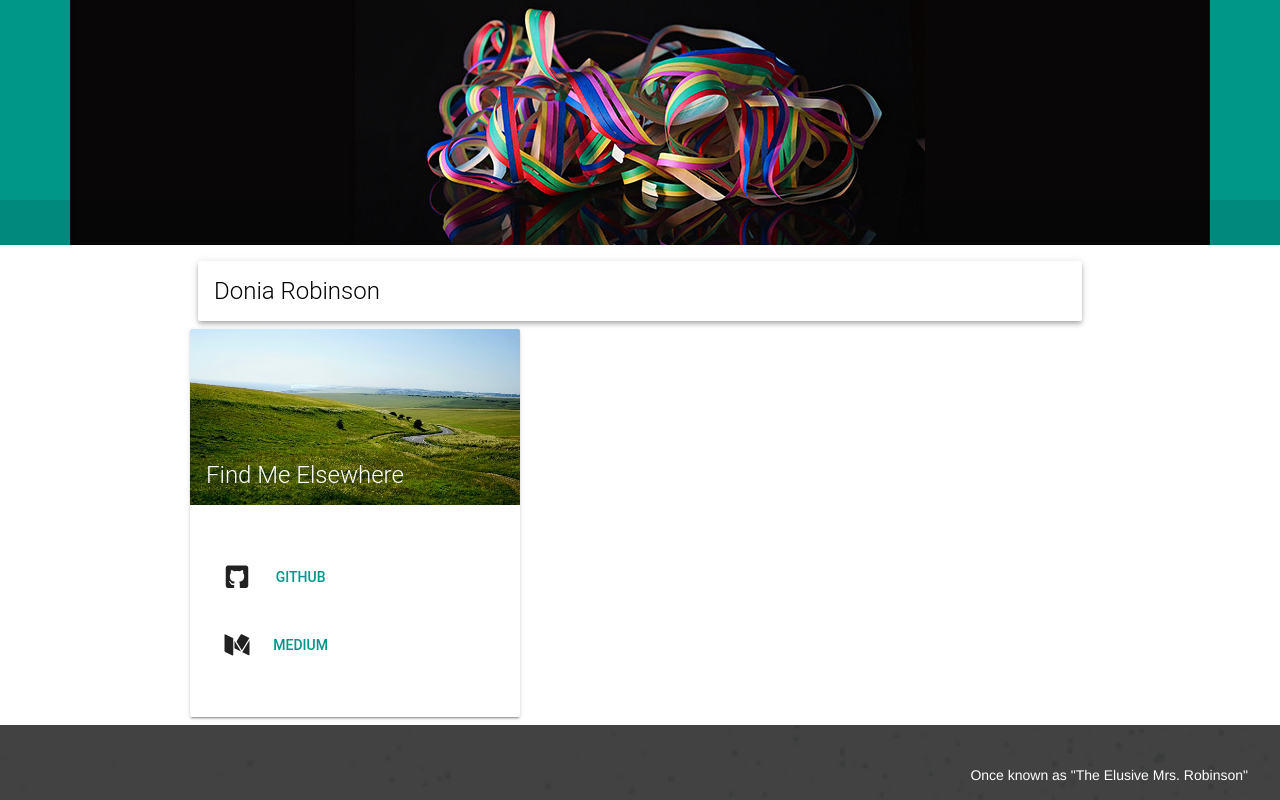
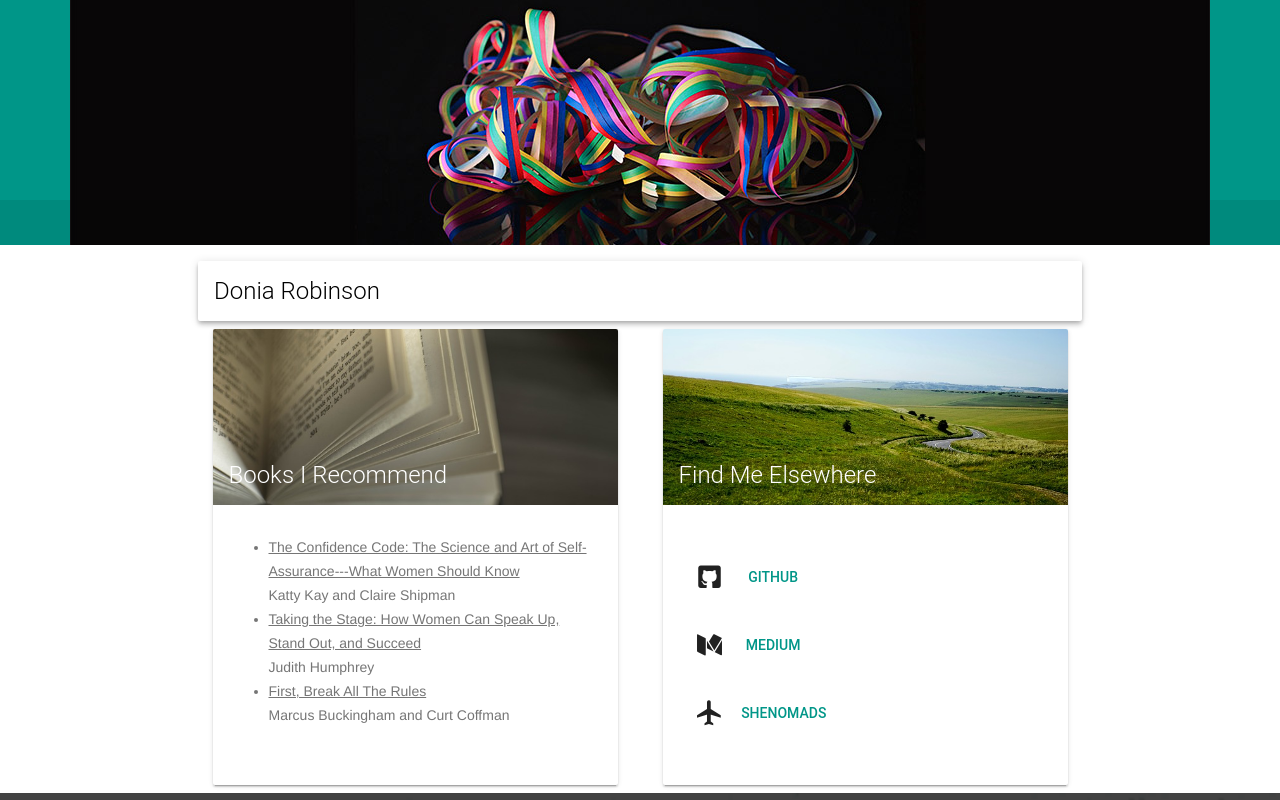
Before and after one commit to doniarobinson/doniarobinson.github.io, a website: page index.html in a window 1280 px wide. Drawn offline with Linux system fonts and the light colour scheme.

Commit message:
Add books section

```diff
--- a/css/main.css
+++ b/css/main.css
@@ -26,9 +26,9 @@
   min-height: 200px;
 }
 
-.is-compact .portfolio-logo-row {
+/*.is-compact .portfolio-logo-row {
   min-height: auto;
-}
+}*/
 
 .portfolio-logo {
   background: url(../images/logo.png) 50% no-repeat;
@@ -171,6 +171,17 @@ img.article-image {
   background: url('../images/findme.jpg') center / cover;
 }
 
+.books-card > .mdl-card__title {
+  color: #fff;
+  height: 176px;
+  background: url('../images/books.jpg') center / cover;
+}
+
+.findme-card, .books-card {
+  width:45%;
+  margin:0 2.5%;
+}
+
 .mdi {
   font-size: 30px;
 }
--- a/index.html
+++ b/index.html
@@ -52,6 +52,27 @@
                     </div>
                 </div>
 
+
+                <div class="books-card mdl-card mdl-shadow--2dp">
+                  <div class="mdl-card__title">
+                    <h2 class="mdl-card__title-text">Books I Recommend</h2>
+                  </div>
+                  <div class="mdl-card__supporting-text">
+
+                    <ul>
+                        <li><u>The Confidence Code: The Science and Art of Self-Assurance---What Women Should Know</u><br>
+                        Katty Kay and Claire Shipman</li>
+
+                        <li><u>Taking the Stage: How Women Can Speak Up, Stand Out, and Succeed</u><br>
+                        Judith Humphrey</li>
+
+                        <li><u>First, Break All The Rules</u><br>
+                        Marcus Buckingham and Curt Coffman</li>
+                    </ul>
+
+                  </div>
+                </div>
+
                 <div class="findme-card mdl-card mdl-shadow--2dp">
                   <div class="mdl-card__title">
                     <h2 class="mdl-card__title-text">Find Me Elsewhere</h2>
@@ -68,8 +89,14 @@
                           <i class="mdi mdi-medium"></i><a class="mdl-button mdl-button--colored mdl-js-button mdl-js-ripple-effect" href="https://medium.com/@doniarobinson" target="blank">Medium</a>
                         </span>
                       </li>
+                      <li class="mdl-list__item">
+                        <span class="mdl-list__item-primary-content">
+                          <i class="mdi mdi-airplane"></i><a class="mdl-button mdl-button--colored mdl-js-button mdl-js-ripple-effect" href="https://shenomads.com/book-club/" target="blank">SheNomads</a>
+                        </span>
+                      </li>
                     </ul>
                   </div>
+
                   <!--<div class="mdl-card__actions mdl-card--border">
                     <a class="mdl-button mdl-button--colored mdl-js-button mdl-js-ripple-effect">
                       Get Started
```
Also changed, not shown: images/books.jpg (added).
